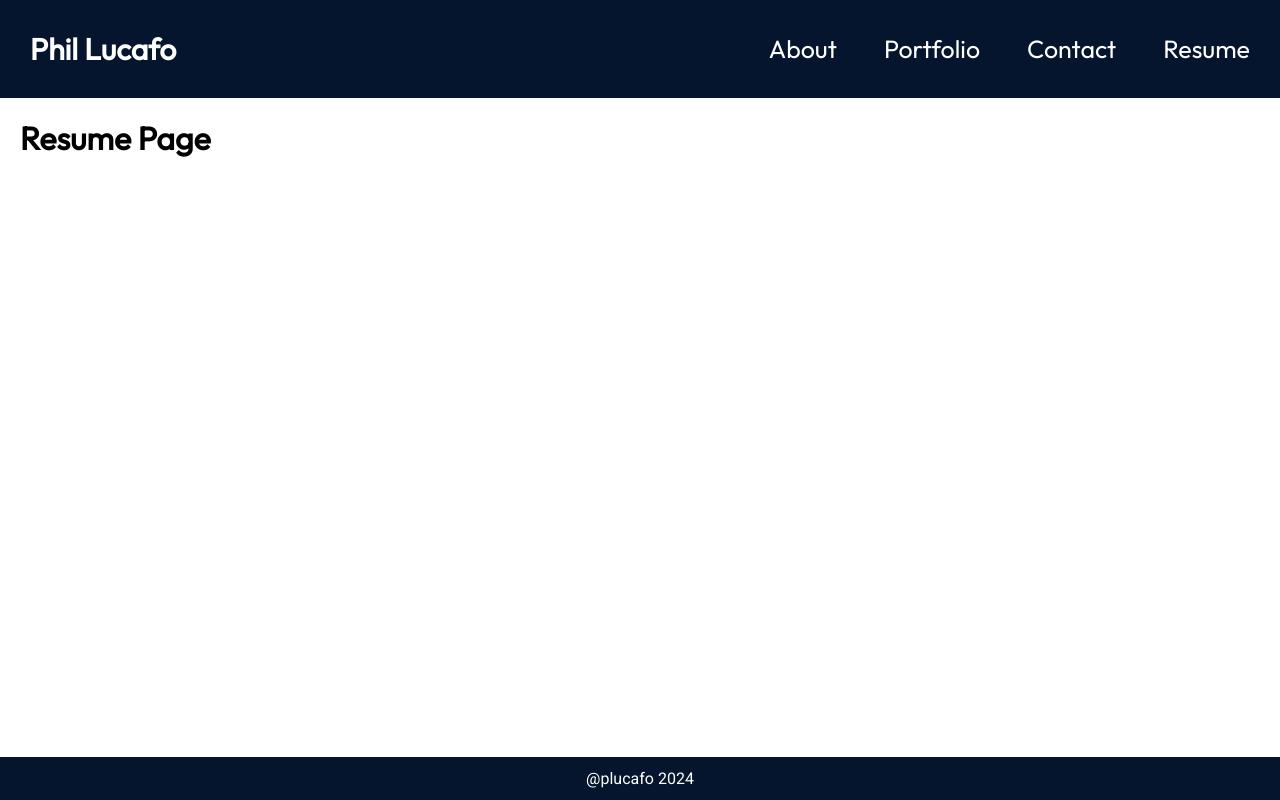
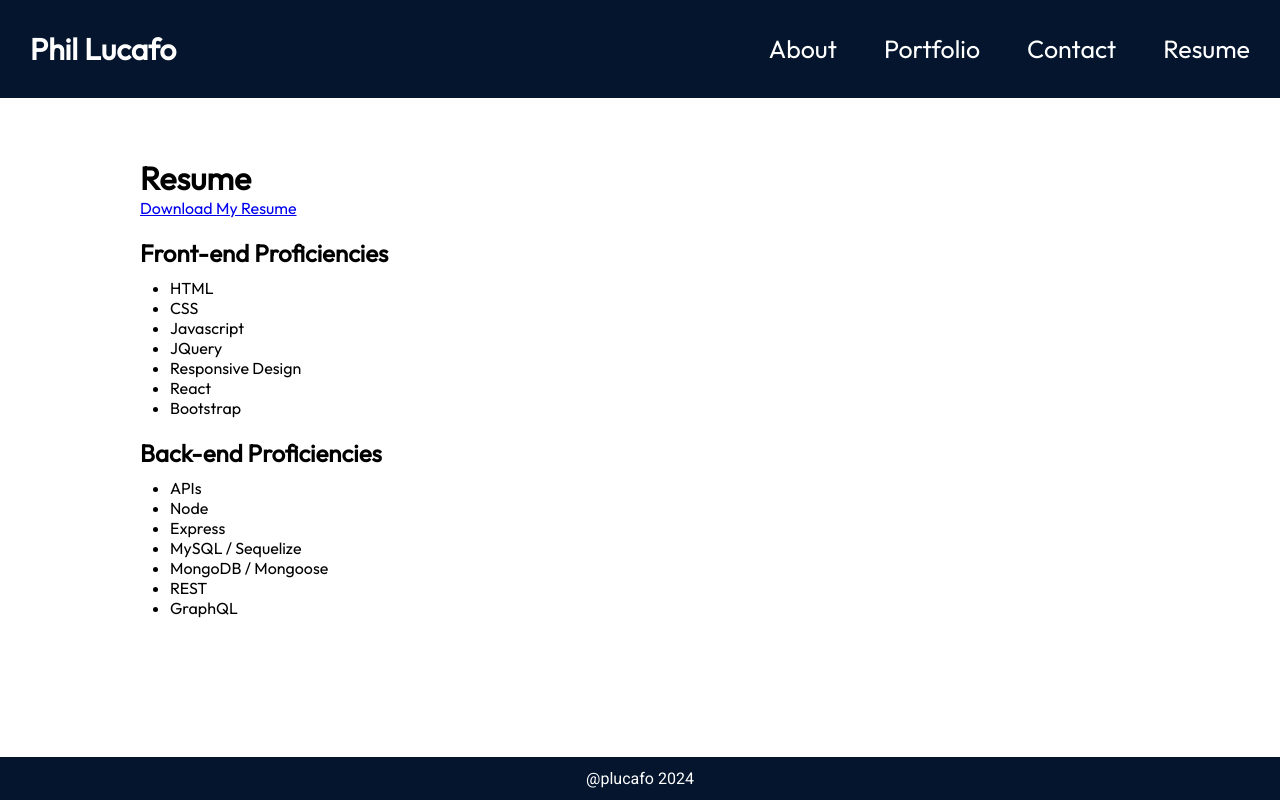
Before and after one commit to plucafo/phil-lucafo-react-portfolio, a React (Vite) app: page /resume in a window 1280 px wide. Built offline with nearby package versions, Linux system fonts and the light colour scheme.

Commit message:
created basic resume page

```diff
--- a/src/pages/Contact/Contact.jsx
+++ b/src/pages/Contact/Contact.jsx
@@ -36,11 +36,11 @@ export const Contact = () => {
 
       console.log("Submitted Values:", { name, email, message });
 
-      setIsModalOpen(true); // Open the modal on successful submission
+      setIsModalOpen(true);
     };
 
     const closeModal = () => {
-      setIsModalOpen(false); // Close the modal
+      setIsModalOpen(false);
       setName("");
       setEmail("");
       setMessage("");
@@ -70,6 +70,7 @@ export const Contact = () => {
             onChange={handleInputChange}
             type="text"
             placeholder="message"
+            rows={5}
           />
           <button type="submit">Submit</button>
         </form>
--- a/src/pages/Resume/Resume.jsx
+++ b/src/pages/Resume/Resume.jsx
@@ -1,7 +1,37 @@
+import styles from "./Resume.module.css";
+
+
 export const Resume = () => {
 
     return (
-        <h1>Resume Page</h1>
+        <>
+        <div className={styles.resume}>
+        <h1>Resume</h1>
+        <a href="#">Download My Resume</a>
+        <h2>Front-end Proficiencies</h2>
+        <ul>
+            <li>HTML</li>
+            <li>CSS</li>
+            <li>Javascript</li>
+            <li>JQuery</li>
+            <li>Responsive Design</li>
+            <li>React</li>
+            <li>Bootstrap</li>
+        </ul>
+        </div>
+        <div className={styles.resume}>
+        <h2>Back-end Proficiencies</h2>
+        <ul>
+            <li>APIs</li>
+            <li>Node</li>
+            <li>Express</li>
+            <li>MySQL / Sequelize</li>
+            <li>MongoDB / Mongoose</li>
+            <li>REST</li>
+            <li>GraphQL</li>
+        </ul>
+        </div>
+        </>
     );
 }
 
--- /dev/null
+++ b/src/pages/Resume/Resume.module.css
@@ -0,0 +1,21 @@
+@import "../../vars.css";
+
+.resume {
+    display: flex;
+    flex-direction: column;
+    /* justify-content: center; */
+    /* align-items: center; */
+    margin: 0 120px;
+}
+
+.resume h1 {
+    margin-top: 40px;
+}
+
+.resume h2 {
+    padding: 20px 0 10px 0;
+}
+
+.resume ul {
+    padding-left: 30px;
+}
```
